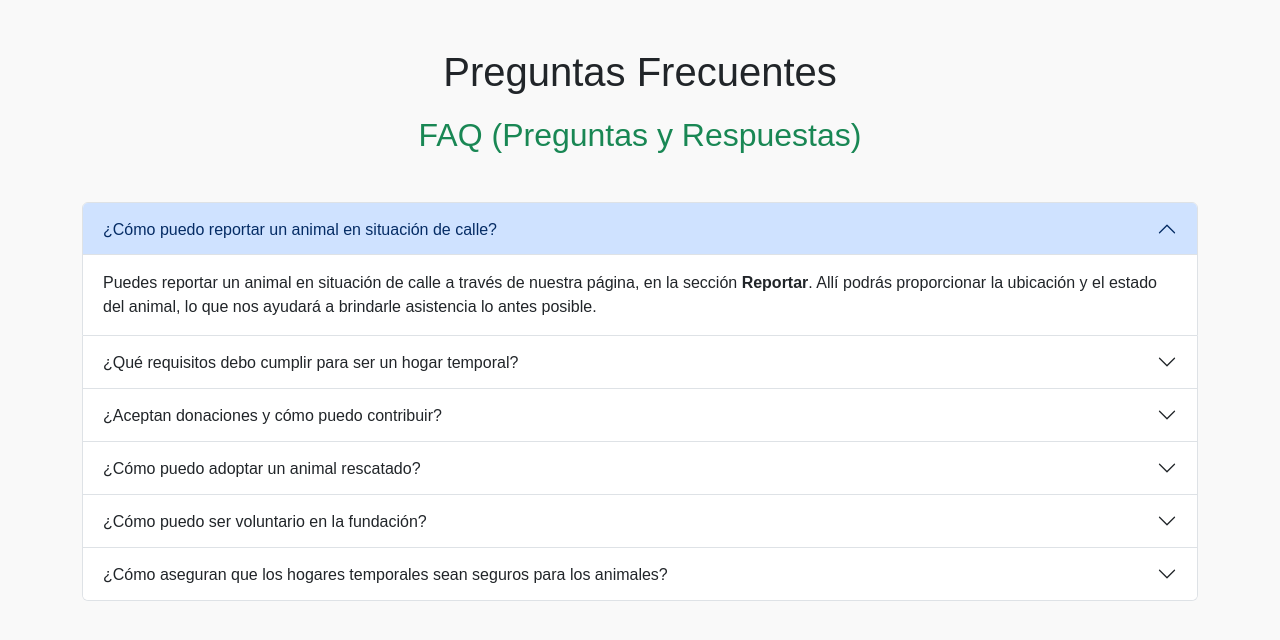
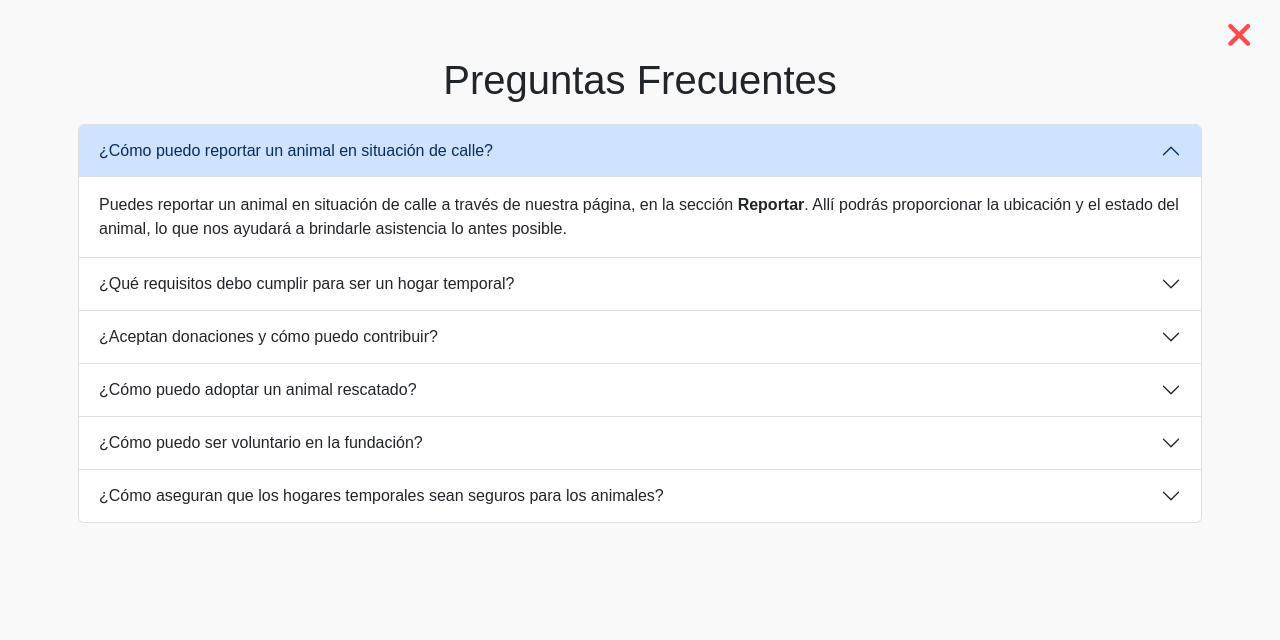
Before and after one commit to j0t4inc0de/hogardepatas, a Django app: page /hogardepatas/faq/ in a window 1280 px wide. Shown: the top 640 px of the page. Run offline with Django 5.2, Linux system fonts and the light colour scheme.

Commit message:
Refactor faq_page.html to update language code to Spanish and improve FAQ section

```diff
--- a/templates/faq_page.html
+++ b/templates/faq_page.html
@@ -5,14 +5,33 @@
     <meta charset="UTF-8">
     <meta name="viewport" content="width=device-width, initial-scale=1.0">
     <link href="https://cdn.jsdelivr.net/npm/bootstrap@5.3.0/dist/css/bootstrap.min.css" rel="stylesheet">
+    <link rel="stylesheet" href="https://cdnjs.cloudflare.com/ajax/libs/font-awesome/6.0.0-beta3/css/all.min.css">
     <link rel="stylesheet" href="{% static 'css/styles.css' %}">
     <title>Hogar de 4 Patas - Preguntas Frecuentes</title>
+    <style>
+        .icono-volver {
+            position: absolute;
+            top: 0px;
+            right: 20px;
+            padding: 10px;
+            font-size: 35px;
+            color: #ff4b4b;
+            text-decoration: none;
+        }
+
+        .icono-volver:hover {
+            color: #ff6b6b;
+        }
+    </style>
 </head>
 <body>
-    <div class="container mt-5">
+    <div>
+        <a href="{% url 'index' %}" class="icono-volver" title="Volver al inicio">
+            <i class="fa-solid fa-xmark"></i>
+        </a>
+    </div>
+    <div class="container mt-5 p-2">
         <h1 class="text-center text-dark">Preguntas Frecuentes</h1>
-        <h2 class="text-center text-success mb-5">FAQ (Preguntas y Respuestas)</h2>
-
         <!-- Preguntas y respuestas -->
         <div class="accordion" id="faqAccordion">
 
```
